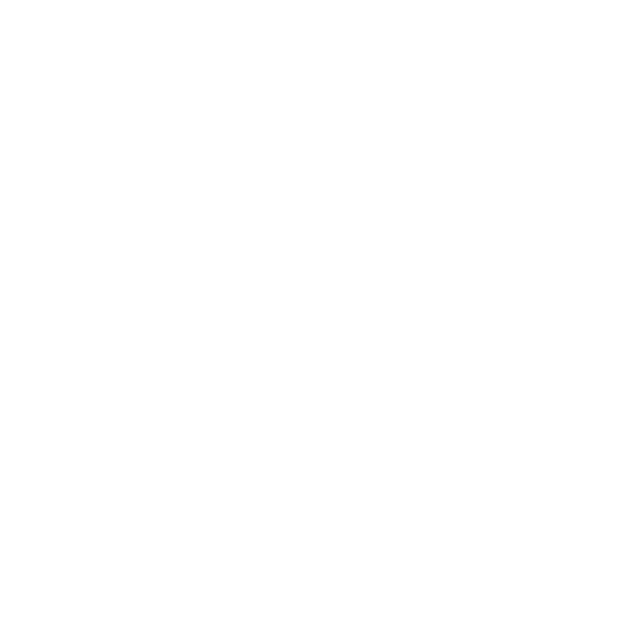
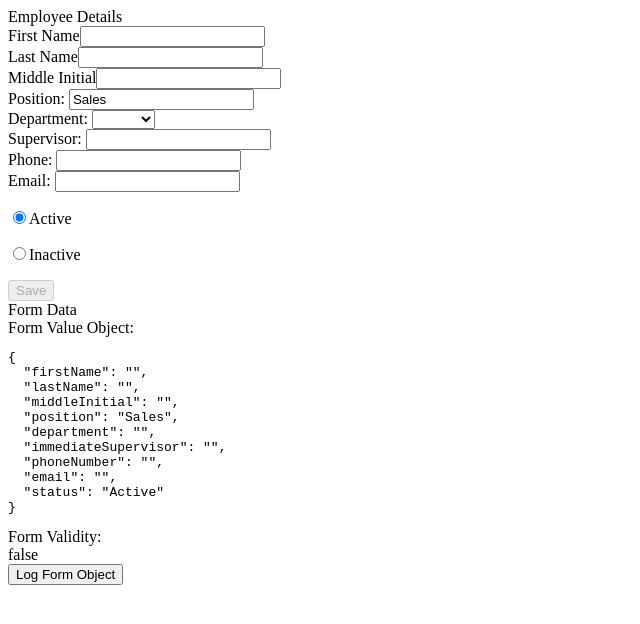
Before and after one commit to n3rdgir1/codergirl-angular-app, an Angular app: page / in a window 1280 px wide. Shown: the top 624 px of the page, without its empty margins (0-640 px from the left). Built offline with nearby package versions, Linux system fonts and the light colour scheme.

Commit message:
adds the example from from 401

```diff
--- a/src/app/app.component.html
+++ b/src/app/app.component.html
@@ -1 +1,81 @@
+<section class="card">
+  <div class="card-content">
+    <div class="card-title">Employee Details</div>
+    <form [formGroup]="details" (ngSubmit)="saveEmployeeDetails()">
+      <div class="three-across">
+        <div>
+          <label for="firstName">First Name</label>
+          <input id="firstName" type="text" formControlName="firstName">
+          <div *ngIf="details.get('firstName')?.hasError('required') && details.get('firstName')?.touched">
+            Please enter first name
+          </div>
+        </div>
+        <div>
+          <label for="lastName">Last Name</label>
+          <input id="lastName" type="text" formControlName="lastName">
+          <div *ngIf="details.get('lastName')?.hasError('required') && details.get('lastName')?.touched">
+            Please enter last name
+          </div>
+        </div>
+        <div>
+          <label for="middleInitial">Middle Initial</label>
+          <input id="middleInitial" type="text" formControlName="middleInitial">
+          <div *ngIf="details.get('middleInitial')?.hasError('maxlength') && details.get('middleInitial')?.touched">
+            Only 1 character please
+          </div>
+        </div>
+        <div>
+          <label for="position"> Position: </label>
+          <input id="position" type="text" formControlName="position">
+          <div *ngIf="details.get('position')?.hasError('minlength') && details.get('position')?.touched">
+            Position is too short
+          </div>
+        </div>
+        <div>
+          <label for="department"> Department: </label>
+          <select id="department" formControlName="department">
+            <option *ngFor="let dep of departments" [value]="dep">{{dep}}</option>
+          </select>
+        </div>
+        <div>
+          <label for="immediateSupervisor"> Supervisor: </label>
+          <input id="immediateSupervisor" type="text" formControlName="immediateSupervisor">
+        </div>
+        <div>
+          <label for="phone"> Phone: </label>
+          <input id="phone" type="tel" formControlName="phoneNumber" [class.invalid]="details.get('phoneNumber')?.invalid">
+        </div>
+        <div>
+          <label for="email"> Email: </label>
+          <input class="email-input" id="email" type="email" formControlName="email">
+        </div>
+        <div>
+          <p>
+            <input name="status" formControlName="status" value="Active" type="radio" id="status1">
+            <label for="status1">Active</label>
+          </p>
+          <p>
+            <input name="status" formControlName="status" value="Inactive" type="radio" id="status2">
+            <label for="status2">Inactive</label>
+          </p>
+        </div>
+      </div>
+      <button class="btn" [disabled]="!details.valid" [class.disabled]="!details.valid">Save</button>
+    </form>
+  </div>
+</section>
+
+<section class="card">
+  <div class="card-content">
+    <div class="card-title">Form Data</div>
+
+    Form Value Object:
+    <pre>{{ details.value | json }}</pre> Form Validity:
+    <div>{{ details.valid }}</div>
+
+    <button class="btn" (click)="logTheForm()">Log Form Object</button>
+  </div>
+</section>
+
+
 <router-outlet></router-outlet>
--- a/src/app/app.component.ts
+++ b/src/app/app.component.ts
@@ -1,4 +1,5 @@
 import { Component } from '@angular/core';
+import { FormBuilder, FormGroup, Validators } from '@angular/forms';
 
 @Component({
   selector: 'cg-root',
@@ -7,4 +8,31 @@
 })
 export class AppComponent {
   title = 'codergirl-app';
+  details: FormGroup;
+  departments = [
+    'HR',
+    'Payroll'
+  ];
+
+  constructor(fb: FormBuilder) {
+    this.details = fb.group({
+      firstName: ['', Validators.required],
+      lastName: ['', [Validators.required]],
+      middleInitial: ['', Validators.maxLength(1)],
+      position: ['Sales', Validators.minLength(3)],
+      department: [''],
+      immediateSupervisor: [''],
+      phoneNumber: ['', Validators.pattern(/^\d{3}-\d{3}-\d{4}$/)],
+      email: ['', [Validators.email, Validators.required]],
+      status: ['Active', Validators.required]
+    });
+  }
+
+  saveEmployeeDetails(): void {
+    console.log('Form Submitted', this.details.value);
+  }
+
+  logTheForm(): void {
+    console.log('form: ', this.details);
+  }
 }
--- a/src/app/app.module.ts
+++ b/src/app/app.module.ts
@@ -1,5 +1,6 @@
 import { BrowserModule } from '@angular/platform-browser';
 import { NgModule } from '@angular/core';
+import { ReactiveFormsModule } from '@angular/forms';
 
 import { AppRoutingModule } from './app-routing.module';
 import { AppComponent } from './app.component';
@@ -10,7 +11,8 @@
   ],
   imports: [
     BrowserModule,
-    AppRoutingModule
+    AppRoutingModule,
+    ReactiveFormsModule
   ],
   providers: [],
   bootstrap: [AppComponent]
```
